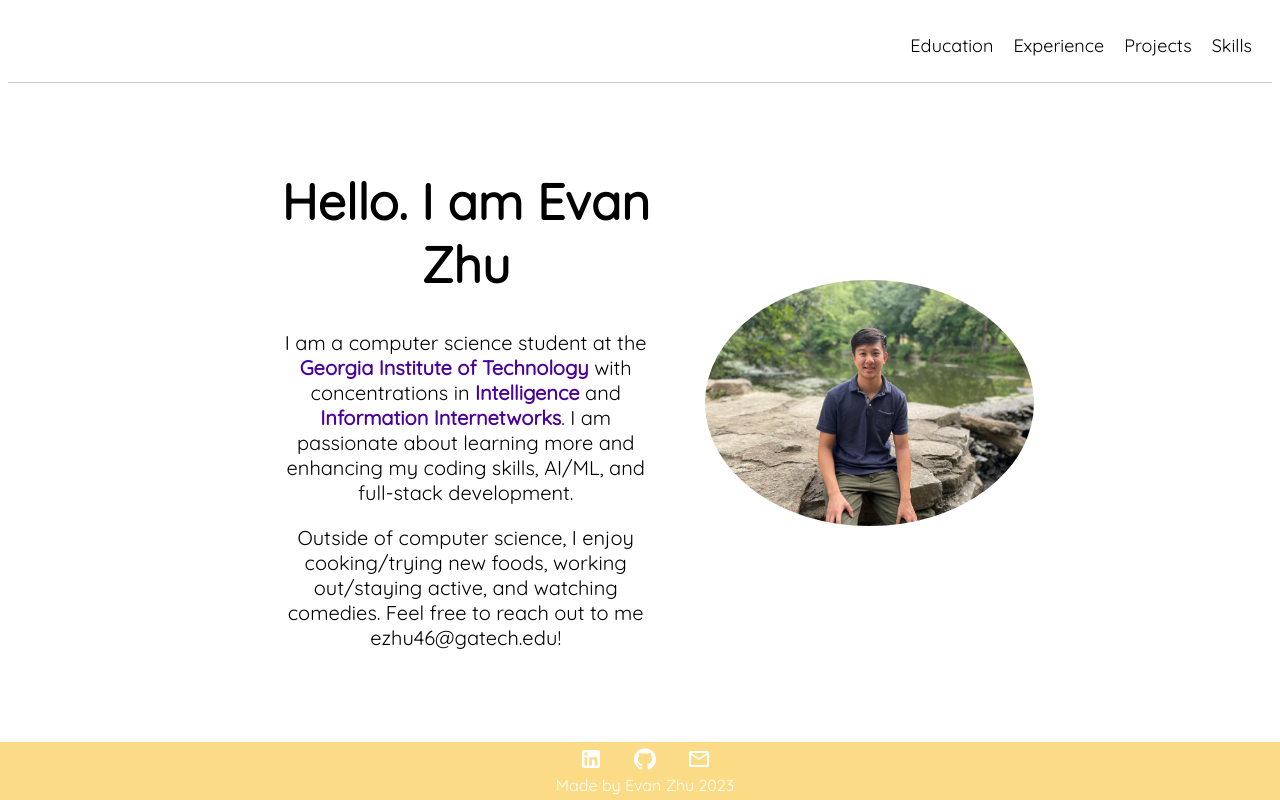
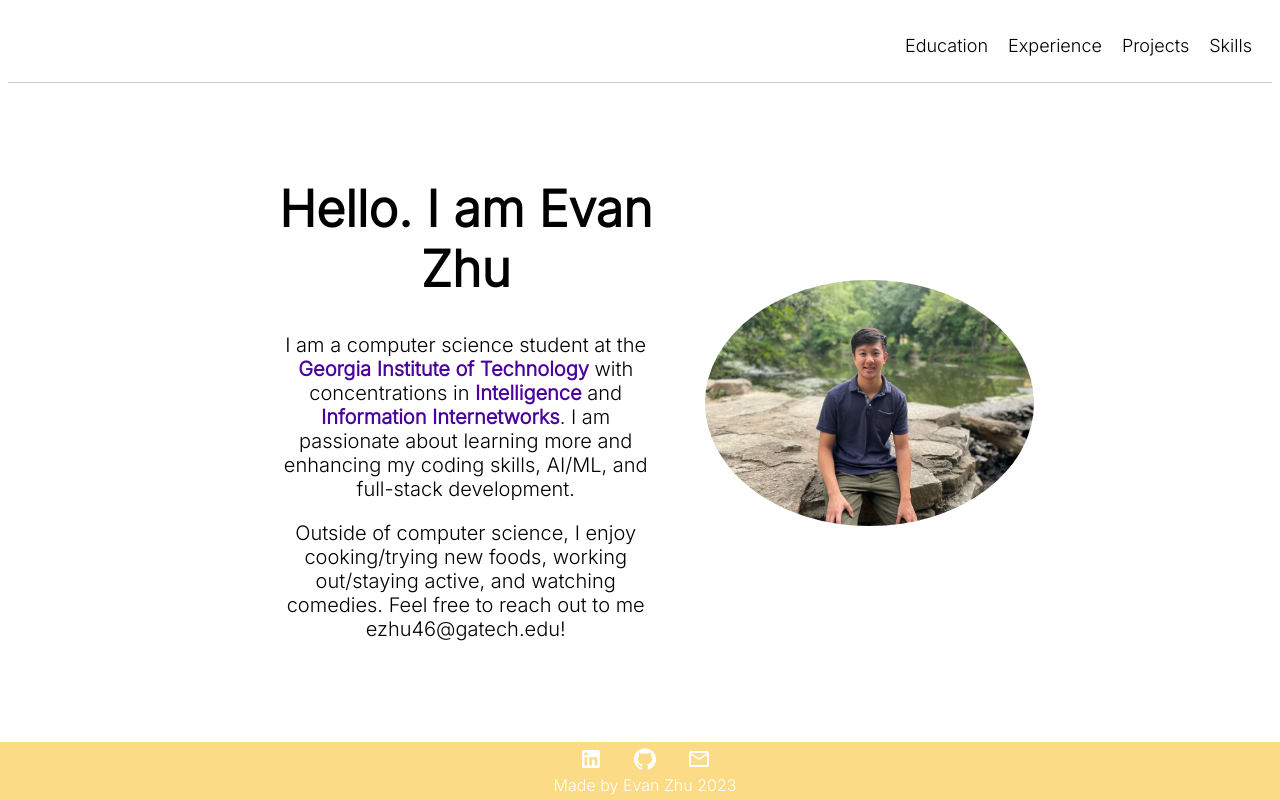
Before and after one commit to evanzhu888/personal-app, a React (Create React App) app: page / in a window 1280 px wide. Shown: the top 800 px of the page. Built offline with nearby package versions, Linux system fonts and the light colour scheme.

Commit message:
change font

```diff
--- a/src/App.css
+++ b/src/App.css
@@ -1,7 +1,9 @@
 @import url('https://fonts.googleapis.com/css2?family=Quicksand&display=swap');
+@import url('https://fonts.googleapis.com/css2?family=Inter:ital,opsz,wght@0,14..32,300;1,14..32,300&display=swap');
+
 
 * {
-    font-family: 'Quicksand';
+    font-family: 'Inter';
 }
 
 strong {
```
